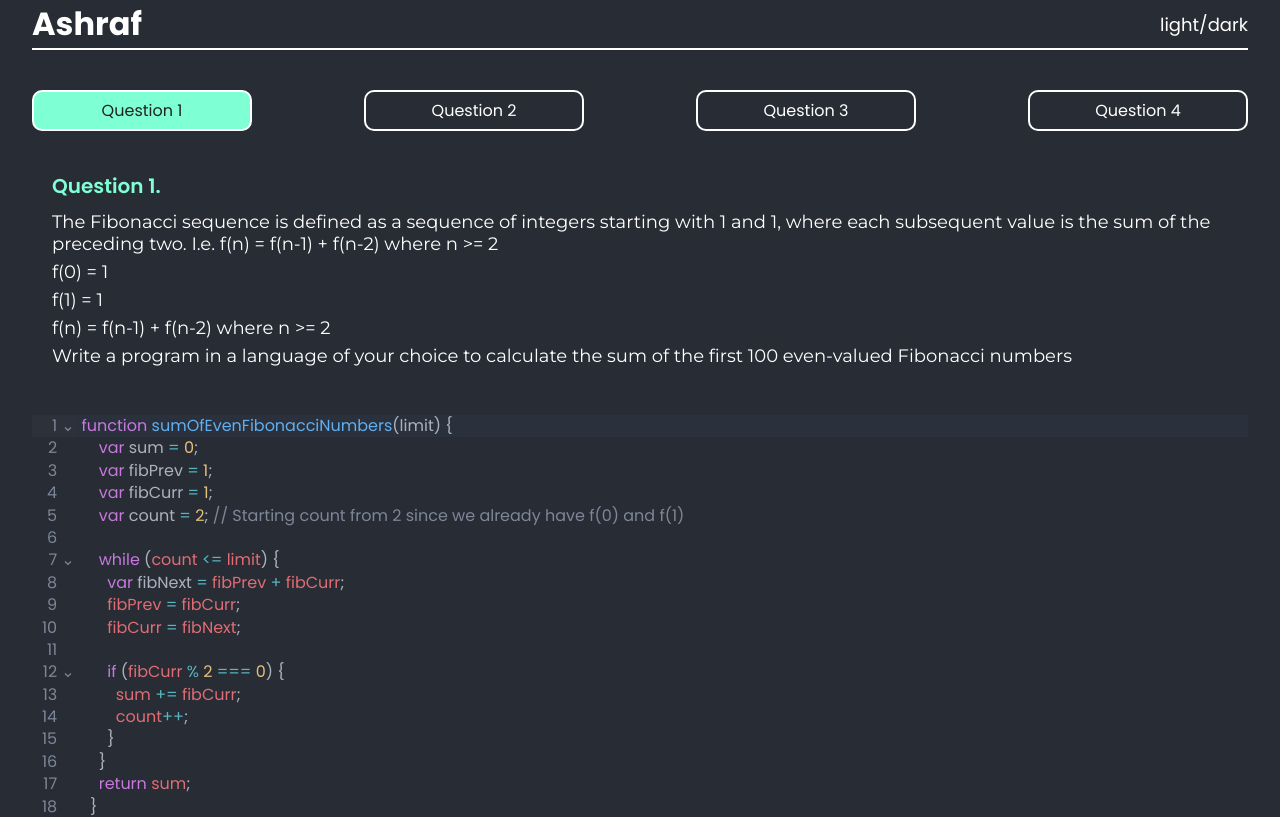
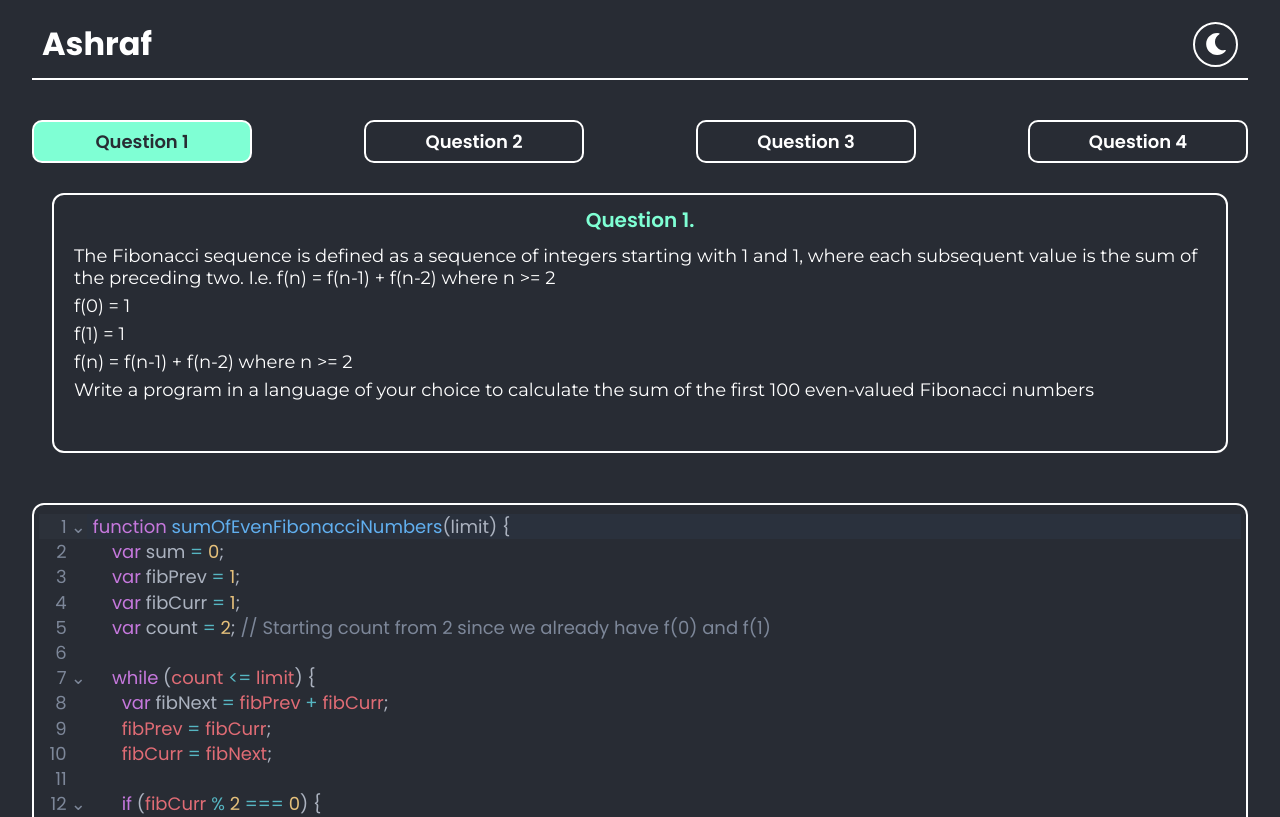
Before and after one commit to Ashrafw/next, a React (Create React App) app: page / in a window 1280 px wide. Shown: the top 817 px of the page. Built offline with nearby package versions, Linux system fonts and the light colour scheme.

Commit message:
dark light mode themes

```diff
--- a/package.json
+++ b/package.json
@@ -16,6 +16,7 @@
     "@uiw/react-codemirror": "^4.21.7",
     "react": "^18.2.0",
     "react-dom": "^18.2.0",
+    "react-icons": "^4.10.1",
     "react-scripts": "5.0.1",
     "typescript": "^4.9.5",
     "web-vitals": "^2.1.4"
--- a/src/App.css
+++ b/src/App.css
@@ -8,7 +8,7 @@
   font-family: "Montserrat", sans-serif;
   font-family: "Poppins", sans-serif;
 }
-body {
+/* body {
   background-color: #282c34;
 }
 .App {
@@ -18,4 +18,4 @@ body {
   width: 95%;
   font-size: 16px;
   color: white;
-}
+} */
--- /dev/null
+++ b/src/App.styles.ts
@@ -0,0 +1,15 @@
+import styled from "styled-components";
+
+export const AppWrapper = styled.div`
+  color: ${(props) => props.theme.color};
+  background-color: ${(props) => props.theme.background};
+
+  .App {
+    max-width: 1240px;
+    margin: auto;
+    min-height: 100vh;
+    width: 95%;
+    font-size: 16px;
+    color: white;
+  }
+`;
--- a/src/App.tsx
+++ b/src/App.tsx
@@ -3,15 +3,36 @@ import "./App.css";
 import Questions from "./QuestionBar/Questions";
 import Navbar from "./Navbar/Navbar";
 import Editor from "./Editor/Editor";
+import { ThemeProvider } from "styled-components";
+import { color } from "@codemirror/theme-one-dark";
+import { AppWrapper } from "./App.styles";
 
+const darkTheme = {
+  background: "#282c34",
+  color: "white",
+  title: "aquamarine",
+  bgTitle: "#282c34",
+};
+const lightTheme = {
+  background: "#b9cccd",
+  color: "#282c34",
+  title: "#282c34",
+  bgTitle: "white",
+  titleColor: "white",
+};
 function App() {
   const [questionNumber, setQuestionNumber] = React.useState(1);
+  const [nightMode, setNightMode] = React.useState(true);
   return (
-    <div className="App">
-      <Navbar />
-      <Questions questionNumber={questionNumber} setQuestionNumber={setQuestionNumber} />
-      <Editor questionNumber={questionNumber} />
-    </div>
+    <ThemeProvider theme={nightMode ? darkTheme : lightTheme}>
+      <AppWrapper>
+        <div className="App">
+          <Navbar setNightMode={setNightMode} nightMode={nightMode} />
+          <Questions questionNumber={questionNumber} setQuestionNumber={setQuestionNumber} />
+          <Editor questionNumber={questionNumber} />
+        </div>
+      </AppWrapper>
+    </ThemeProvider>
   );
 }
 
--- a/src/Editor/Editor.tsx
+++ b/src/Editor/Editor.tsx
@@ -24,13 +24,23 @@ const Editor = ({ questionNumber }: EditorProps) => {
     if (questionNumber === 4) return code4;
   };
   return (
-    <div className="">
+    <div
+      className=""
+      style={{
+        border: "2px solid white",
+        borderRadius: "12px",
+        padding: "5px",
+        fontSize: "18px",
+        backgroundColor: "#282c34",
+      }}
+    >
       <CodeMirror
         value={handleQuestionChange()}
         // value="console.log('hello world!');"
         // height="200px"
         extensions={[javascript({ jsx: true })]}
         theme={oneDark}
+        readOnly={true}
       />
     </div>
   );
--- a/src/Navbar/Navbar.styles.ts
+++ b/src/Navbar/Navbar.styles.ts
@@ -6,11 +6,23 @@ export const NavbarWrapper = styled.div`
   align-items: center;
   border-bottom: 2px solid white;
   margin-bottom: 30px;
+  padding: 20px 10px 10px;
+  color: ${(props) => props.theme.color};
+  /* background-color: ${(props) => props.theme.background}; */
   .logo {
     font-size: 2rem;
     font-weight: 700;
   }
   .mode {
-    font-size: 18px;
+    font-size: 22px;
+    cursor: pointer;
+    border: 2px solid white;
+    /* padding: 4px; */
+    border-radius: 100px;
+    width: 45px;
+    height: 45px;
+    display: flex;
+    justify-content: center;
+    align-items: center;
   }
 `;
--- a/src/Navbar/Navbar.tsx
+++ b/src/Navbar/Navbar.tsx
@@ -1,11 +1,18 @@
-import React from "react";
+import React, { Dispatch, SetStateAction } from "react";
 import { NavbarWrapper } from "./Navbar.styles";
+import { FaMoon, FaSun } from "react-icons/fa";
 
-const Navbar = () => {
+type NavbarProps = {
+  nightMode: boolean;
+  setNightMode: Dispatch<SetStateAction<boolean>>;
+};
+const Navbar = ({ nightMode, setNightMode }: NavbarProps) => {
   return (
     <NavbarWrapper>
       <div className="logo">Ashraf</div>
-      <div className="mode">light/dark</div>
+      <div className="mode" onClick={() => setNightMode((prev) => !prev)}>
+        {nightMode ? <FaMoon /> : <FaSun />}
+      </div>
     </NavbarWrapper>
   );
 };
--- a/src/QuestionBar/Questions.style.ts
+++ b/src/QuestionBar/Questions.style.ts
@@ -2,6 +2,8 @@ import styled from "styled-components";
 
 export const QuestionWrapper = styled.div`
   padding: 10px 0 20px;
+  color: ${(props) => props.theme.color};
+  background-color: ${(props) => props.theme.background};
   .questions {
     display: flex;
     align-items: center;
@@ -12,6 +14,8 @@ export const QuestionWrapper = styled.div`
       border: 2px solid white;
       padding: 6px 16px;
       min-width: 220px;
+      font-size: 18px;
+      font-weight: 600;
       display: flex;
       align-items: center;
       justify-content: center;
@@ -19,23 +23,26 @@ export const QuestionWrapper = styled.div`
       cursor: pointer;
     }
     .question.selected {
-      background-color: aquamarine;
-      color: rgb(34, 34, 34);
+      background-color: ${(props) => props.theme.title};
+      color: ${(props) => props.theme.bgTitle};
     }
   }
   .the-question {
     min-height: 260px;
+    margin: 30px 20px;
     display: flex;
+    border: 2px solid white;
     flex-direction: column;
-    /* align-items: center; */
+    align-items: center;
     /* justify-content: center; */
+    border-radius: 12px;
     strong {
       font-weight: 600;
       text-align: left;
       /* margin: 30px 0 10px; */
-      padding: 40px 20px 10px;
+      padding: 10px 20px 10px;
       font-size: 20px;
-      color: aquamarine;
+      color: ${(props) => props.theme.title};
     }
     .content {
       padding: 0 20px;
```
Also changed, not shown: 1 other file (tests, documents, lock files or other folders).
